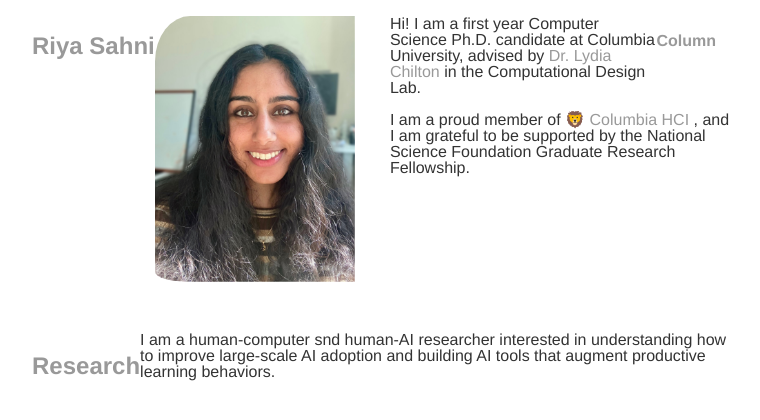
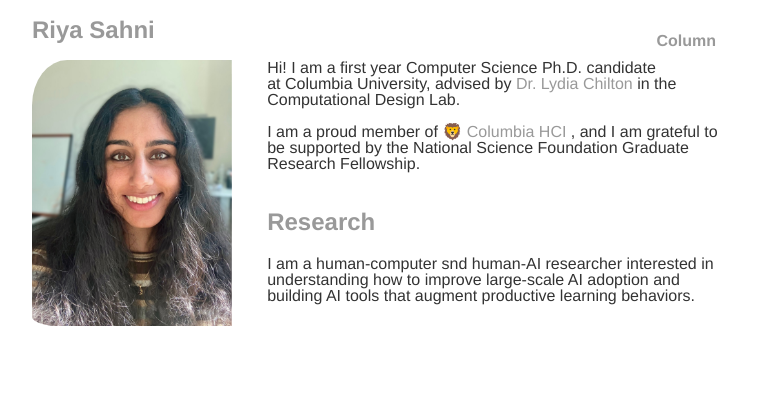
Before and after one commit to riyasahni/riyasahni.github.io, a Jekyll site: the page built from index.html, in a window 1280 px wide. Shown: the top 420 px of the page, without its empty margins (256-1016 px from the left). Built offline with Jekyll 4.4.1, drawn with Linux system fonts in a browser that asks for light colours.

Commit message:
playing around to see how to add another section

```diff
--- a/_layouts/default.html
+++ b/_layouts/default.html
@@ -40,14 +40,7 @@
 					</div><!-- /.container -->
 
 			</section>
-			<section>
-				<br/>
-				<br/>
-				<br/>
-				<br/>
-				<br/>
-				<br/>
-			</section>
+
 			<section>
 				<div>
 					<h1>
--- a/css/main.css
+++ b/css/main.css
@@ -10,7 +10,7 @@
 }
 header h2 {
          font-weight:300;
-         margin: 0px;
+         margin: 20px;
          color: rgb(116, 130, 230);
 }
 nav ul, footer ul {
@@ -42,7 +42,6 @@
     text-decoration: none;
 }
 h1 {
-    float: left;
     font-size: 1.5em;
     color: #999;
     font-family:'Helvetica', 'Arial', 'Sans-Serif';
```
